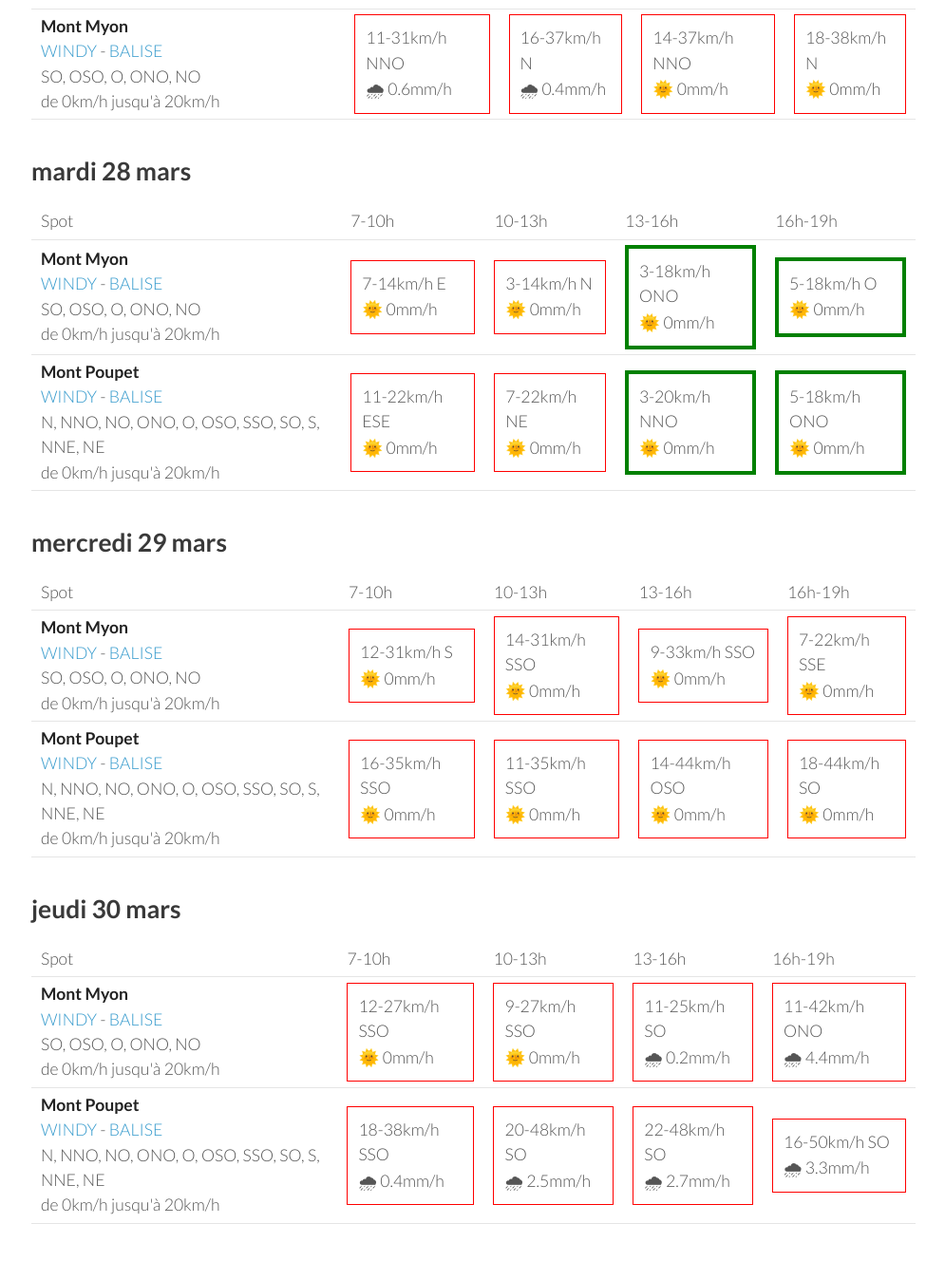
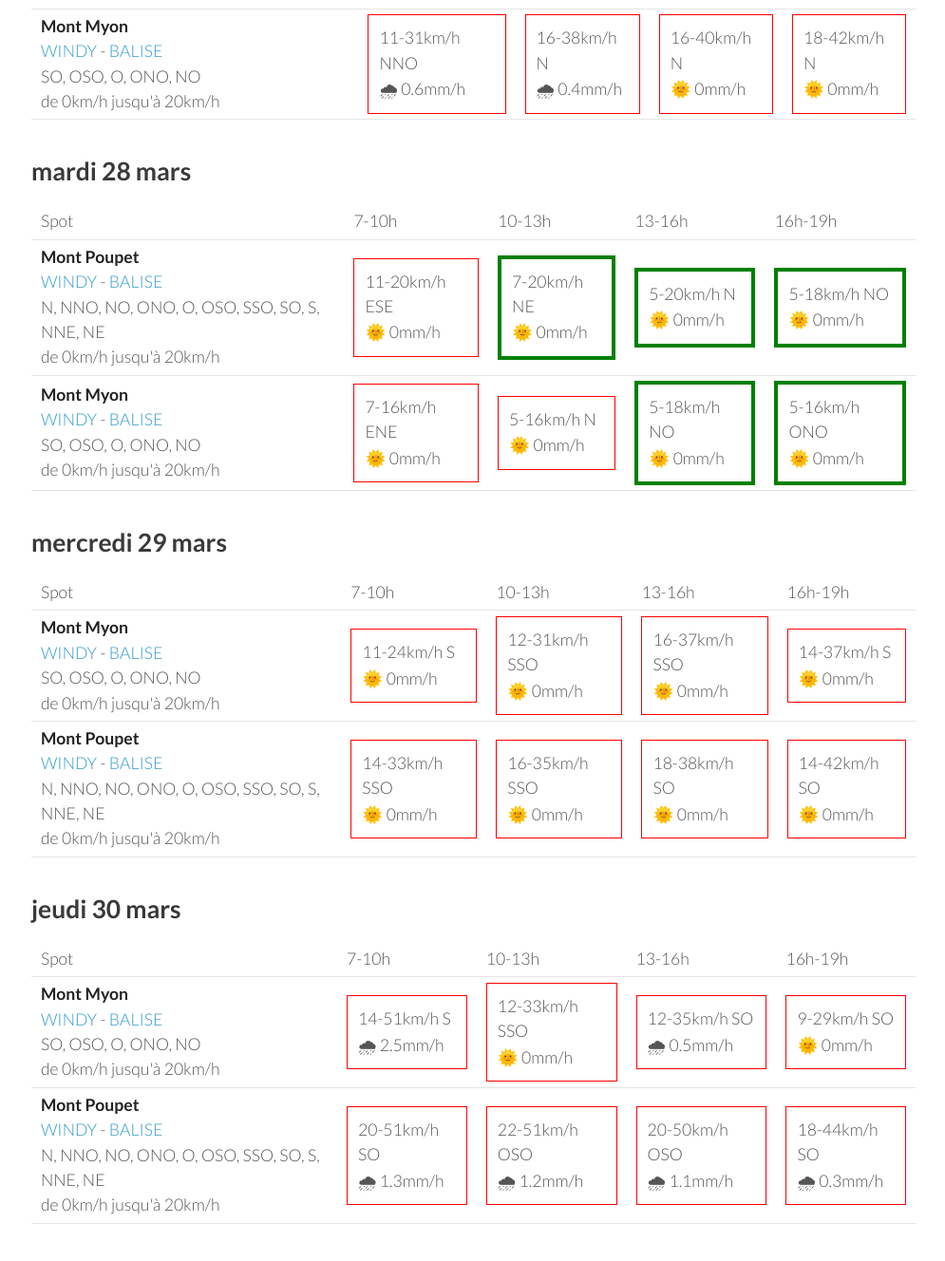
Before and after one commit to parapente-dans-le-nord/parapente-dans-le-nord.github.io, a Jekyll site: the page built from jura.markdown, in a window 1280 px wide and 1400 px high, scrolled down 1272 px. Shown: the top 1328 px of the window at 95% size, without its empty margins (25-1020 px from the left). Built offline with Jekyll 4.4.1, drawn with Linux system fonts in a browser that asks for light colours; some of the changed text lies outside the part shown.

Commit message:
update index.markdown

```diff
--- a/jura.markdown
+++ b/jura.markdown
@@ -95,9 +95,9 @@ page mise à jour le samedi 25 mars 19:20
         <td><strong>Mont Poupet</strong><br><a href="https://windy.com/46.970/5.876?46.541,5.876,8">WINDY</a> - <span class=""><a href="http://www.balisemeteo.com/balise.php?idBalise=92">BALISE</a> </span><br> <span class="vent-favorable">N, NNO, NO, ONO, O, OSO, SSO, SO, S, NNE, NE</span><br><span class="force-vent">de 0km/h jusqu'à 20km/h</span> </td>
 
             <td><div class="not-flyable"><p>12-31km/h NO</p><p>🌧 1.4mm/h</p></div></td>
-            <td><div class="not-flyable"><p>14-33km/h N</p><p>🌧 0.4mm/h</p></div></td>
-            <td><div class="not-flyable"><p>12-33km/h NNO</p><p>🌞 0mm/h</p></div></td>
+            <td><div class="not-flyable"><p>14-37km/h N</p><p>🌧 0.4mm/h</p></div></td>
             <td><div class="not-flyable"><p>14-37km/h N</p><p>🌞 0mm/h</p></div></td>
+            <td><div class="not-flyable"><p>14-38km/h N</p><p>🌞 0mm/h</p></div></td>
 
 
     </tr>
@@ -105,9 +105,9 @@ page mise à jour le samedi 25 mars 19:20
         <td><strong>Mont Myon</strong><br><a href="https://windy.com/46.331/5.397?45.898,5.394,8,m:eWoagj8">WINDY</a> - <span class=""><a href="http://www.balisemeteo.com/balise.php?idBalise=70">BALISE</a> </span><br> <span class="vent-favorable">SO, OSO, O, ONO, NO</span><br><span class="force-vent">de 0km/h jusqu'à 20km/h</span> </td>
 
             <td><div class="not-flyable"><p>11-31km/h NNO</p><p>🌧 0.6mm/h</p></div></td>
-            <td><div class="not-flyable"><p>16-37km/h N</p><p>🌧 0.4mm/h</p></div></td>
-            <td><div class="not-flyable"><p>14-37km/h NNO</p><p>🌞 0mm/h</p></div></td>
-            <td><div class="not-flyable"><p>18-38km/h N</p><p>🌞 0mm/h</p></div></td>
+            <td><div class="not-flyable"><p>16-38km/h N</p><p>🌧 0.4mm/h</p></div></td>
+            <td><div class="not-flyable"><p>16-40km/h N</p><p>🌞 0mm/h</p></div></td>
+            <td><div class="not-flyable"><p>18-42km/h N</p><p>🌞 0mm/h</p></div></td>
 
 
     </tr>
@@ -128,22 +128,22 @@ page mise à jour le samedi 25 mars 19:20
       <td>16h-19h</td>
     </tr>
 <tr>
-        <td><strong>Mont Myon</strong><br><a href="https://windy.com/46.331/5.397?45.898,5.394,8,m:eWoagj8">WINDY</a> - <span class=""><a href="http://www.balisemeteo.com/balise.php?idBalise=70">BALISE</a> </span><br> <span class="vent-favorable">SO, OSO, O, ONO, NO</span><br><span class="force-vent">de 0km/h jusqu'à 20km/h</span> </td>
+        <td><strong>Mont Poupet</strong><br><a href="https://windy.com/46.970/5.876?46.541,5.876,8">WINDY</a> - <span class=""><a href="http://www.balisemeteo.com/balise.php?idBalise=92">BALISE</a> </span><br> <span class="vent-favorable">N, NNO, NO, ONO, O, OSO, SSO, SO, S, NNE, NE</span><br><span class="force-vent">de 0km/h jusqu'à 20km/h</span> </td>
 
-            <td><div class="not-flyable"><p>7-14km/h E</p><p>🌞 0mm/h</p></div></td>
-            <td><div class="not-flyable"><p>3-14km/h N</p><p>🌞 0mm/h</p></div></td>
-            <td><div class="flyable"><p>3-18km/h ONO</p><p>🌞 0mm/h</p></div></td>
-            <td><div class="flyable"><p>5-18km/h O</p><p>🌞 0mm/h</p></div></td>
+            <td><div class="not-flyable"><p>11-20km/h ESE</p><p>🌞 0mm/h</p></div></td>
+            <td><div class="flyable"><p>7-20km/h NE</p><p>🌞 0mm/h</p></div></td>
+            <td><div class="flyable"><p>5-20km/h N</p><p>🌞 0mm/h</p></div></td>
+            <td><div class="flyable"><p>5-18km/h NO</p><p>🌞 0mm/h</p></div></td>
 
 
     </tr>
 <tr>
-        <td><strong>Mont Poupet</strong><br><a href="https://windy.com/46.970/5.876?46.541,5.876,8">WINDY</a> - <span class=""><a href="http://www.balisemeteo.com/balise.php?idBalise=92">BALISE</a> </span><br> <span class="vent-favorable">N, NNO, NO, ONO, O, OSO, SSO, SO, S, NNE, NE</span><br><span class="force-vent">de 0km/h jusqu'à 20km/h</span> </td>
+        <td><strong>Mont Myon</strong><br><a href="https://windy.com/46.331/5.397?45.898,5.394,8,m:eWoagj8">WINDY</a> - <span class=""><a href="http://www.balisemeteo.com/balise.php?idBalise=70">BALISE</a> </span><br> <span class="vent-favorable">SO, OSO, O, ONO, NO</span><br><span class="force-vent">de 0km/h jusqu'à 20km/h</span> </td>
 
-            <td><div class="not-flyable"><p>11-22km/h ESE</p><p>🌞 0mm/h</p></div></td>
-            <td><div class="not-flyable"><p>7-22km/h NE</p><p>🌞 0mm/h</p></div></td>
-            <td><div class="flyable"><p>3-20km/h NNO</p><p>🌞 0mm/h</p></div></td>
-            <td><div class="flyable"><p>5-18km/h ONO</p><p>🌞 0mm/h</p></div></td>
+            <td><div class="not-flyable"><p>7-16km/h ENE</p><p>🌞 0mm/h</p></div></td>
+            <td><div class="not-flyable"><p>5-16km/h N</p><p>🌞 0mm/h</p></div></td>
+            <td><div class="flyable"><p>5-18km/h NO</p><p>🌞 0mm/h</p></div></td>
+            <td><div class="flyable"><p>5-16km/h ONO</p><p>🌞 0mm/h</p></div></td>
 
 
     </tr>
@@ -166,20 +166,20 @@ page mise à jour le samedi 25 mars 19:20
 <tr>
         <td><strong>Mont Myon</strong><br><a href="https://windy.com/46.331/5.397?45.898,5.394,8,m:eWoagj8">WINDY</a> - <span class=""><a href="http://www.balisemeteo.com/balise.php?idBalise=70">BALISE</a> </span><br> <span class="vent-favorable">SO, OSO, O, ONO, NO</span><br><span class="force-vent">de 0km/h jusqu'à 20km/h</span> </td>
 
-            <td><div class="not-flyable"><p>12-31km/h S</p><p>🌞 0mm/h</p></div></td>
-            <td><div class="not-flyable"><p>14-31km/h SSO</p><p>🌞 0mm/h</p></div></td>
-            <td><div class="not-flyable"><p>9-33km/h SSO</p><p>🌞 0mm/h</p></div></td>
-            <td><div class="not-flyable"><p>7-22km/h SSE</p><p>🌞 0mm/h</p></div></td>
+            <td><div class="not-flyable"><p>11-24km/h S</p><p>🌞 0mm/h</p></div></td>
+            <td><div class="not-flyable"><p>12-31km/h SSO</p><p>🌞 0mm/h</p></div></td>
+            <td><div class="not-flyable"><p>16-37km/h SSO</p><p>🌞 0mm/h</p></div></td>
+            <td><div class="not-flyable"><p>14-37km/h S</p><p>🌞 0mm/h</p></div></td>
 
 
     </tr>
 <tr>
         <td><strong>Mont Poupet</strong><br><a href="https://windy.com/46.970/5.876?46.541,5.876,8">WINDY</a> - <span class=""><a href="http://www.balisemeteo.com/balise.php?idBalise=92">BALISE</a> </span><br> <span class="vent-favorable">N, NNO, NO, ONO, O, OSO, SSO, SO, S, NNE, NE</span><br><span class="force-vent">de 0km/h jusqu'à 20km/h</span> </td>
 
+            <td><div class="not-flyable"><p>14-33km/h SSO</p><p>🌞 0mm/h</p></div></td>
             <td><div class="not-flyable"><p>16-35km/h SSO</p><p>🌞 0mm/h</p></div></td>
-            <td><div class="not-flyable"><p>11-35km/h SSO</p><p>🌞 0mm/h</p></div></td>
-            <td><div class="not-flyable"><p>14-44km/h OSO</p><p>🌞 0mm/h</p></div></td>
-            <td><div class="not-flyable"><p>18-44km/h SO</p><p>🌞 0mm/h</p></div></td>
+            <td><div class="not-flyable"><p>18-38km/h SO</p><p>🌞 0mm/h</p></div></td>
+            <td><div class="not-flyable"><p>14-42km/h SO</p><p>🌞 0mm/h</p></div></td>
 
 
     </tr>
@@ -202,20 +202,20 @@ page mise à jour le samedi 25 mars 19:20
 <tr>
         <td><strong>Mont Myon</strong><br><a href="https://windy.com/46.331/5.397?45.898,5.394,8,m:eWoagj8">WINDY</a> - <span class=""><a href="http://www.balisemeteo.com/balise.php?idBalise=70">BALISE</a> </span><br> <span class="vent-favorable">SO, OSO, O, ONO, NO</span><br><span class="force-vent">de 0km/h jusqu'à 20km/h</span> </td>
 
-            <td><div class="not-flyable"><p>12-27km/h SSO</p><p>🌞 0mm/h</p></div></td>
-            <td><div class="not-flyable"><p>9-27km/h SSO</p><p>🌞 0mm/h</p></div></td>
-            <td><div class="not-flyable"><p>11-25km/h SO</p><p>🌧 0.2mm/h</p></div></td>
-            <td><div class="not-flyable"><p>11-42km/h ONO</p><p>🌧 4.4mm/h</p></div></td>
+            <td><div class="not-flyable"><p>14-51km/h S</p><p>🌧 2.5mm/h</p></div></td>
+            <td><div class="not-flyable"><p>12-33km/h SSO</p><p>🌞 0mm/h</p></div></td>
+            <td><div class="not-flyable"><p>12-35km/h SO</p><p>🌧 0.5mm/h</p></div></td>
+            <td><div class="not-flyable"><p>9-29km/h SO</p><p>🌞 0mm/h</p></div></td>
 
 
     </tr>
 <tr>
         <td><strong>Mont Poupet</strong><br><a href="https://windy.com/46.970/5.876?46.541,5.876,8">WINDY</a> - <span class=""><a href="http://www.balisemeteo.com/balise.php?idBalise=92">BALISE</a> </span><br> <span class="vent-favorable">N, NNO, NO, ONO, O, OSO, SSO, SO, S, NNE, NE</span><br><span class="force-vent">de 0km/h jusqu'à 20km/h</span> </td>
 
-            <td><div class="not-flyable"><p>18-38km/h SSO</p><p>🌧 0.4mm/h</p></div></td>
-            <td><div class="not-flyable"><p>20-48km/h SO</p><p>🌧 2.5mm/h</p></div></td>
-            <td><div class="not-flyable"><p>22-48km/h SO</p><p>🌧 2.7mm/h</p></div></td>
-            <td><div class="not-flyable"><p>16-50km/h SO</p><p>🌧 3.3mm/h</p></div></td>
+            <td><div class="not-flyable"><p>20-51km/h SO</p><p>🌧 1.3mm/h</p></div></td>
+            <td><div class="not-flyable"><p>22-51km/h OSO</p><p>🌧 1.2mm/h</p></div></td>
+            <td><div class="not-flyable"><p>20-50km/h OSO</p><p>🌧 1.1mm/h</p></div></td>
+            <td><div class="not-flyable"><p>18-44km/h SO</p><p>🌧 0.3mm/h</p></div></td>
 
 
     </tr>
```
Also changed, not shown: other parts of jura.markdown (+1 -1 lines).
